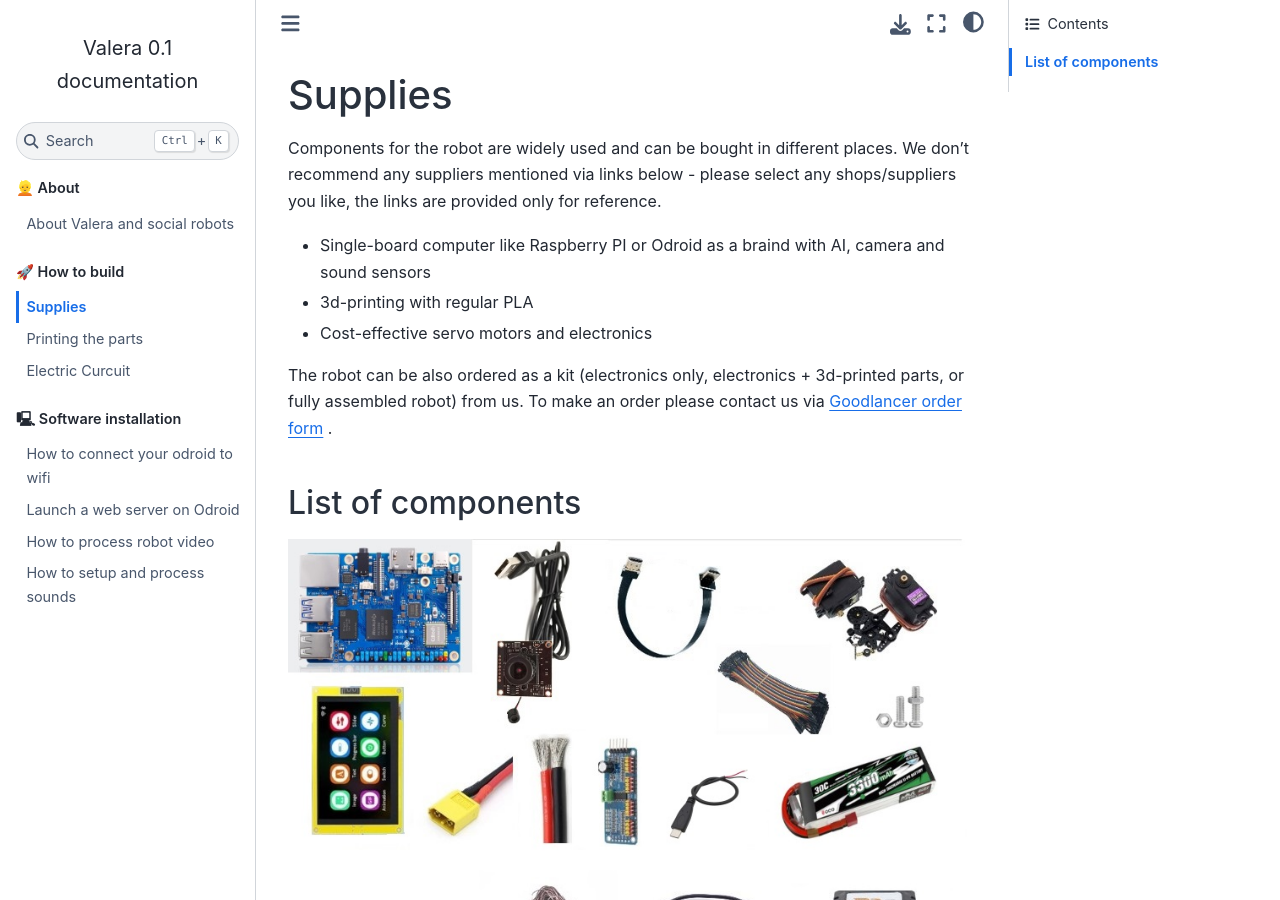
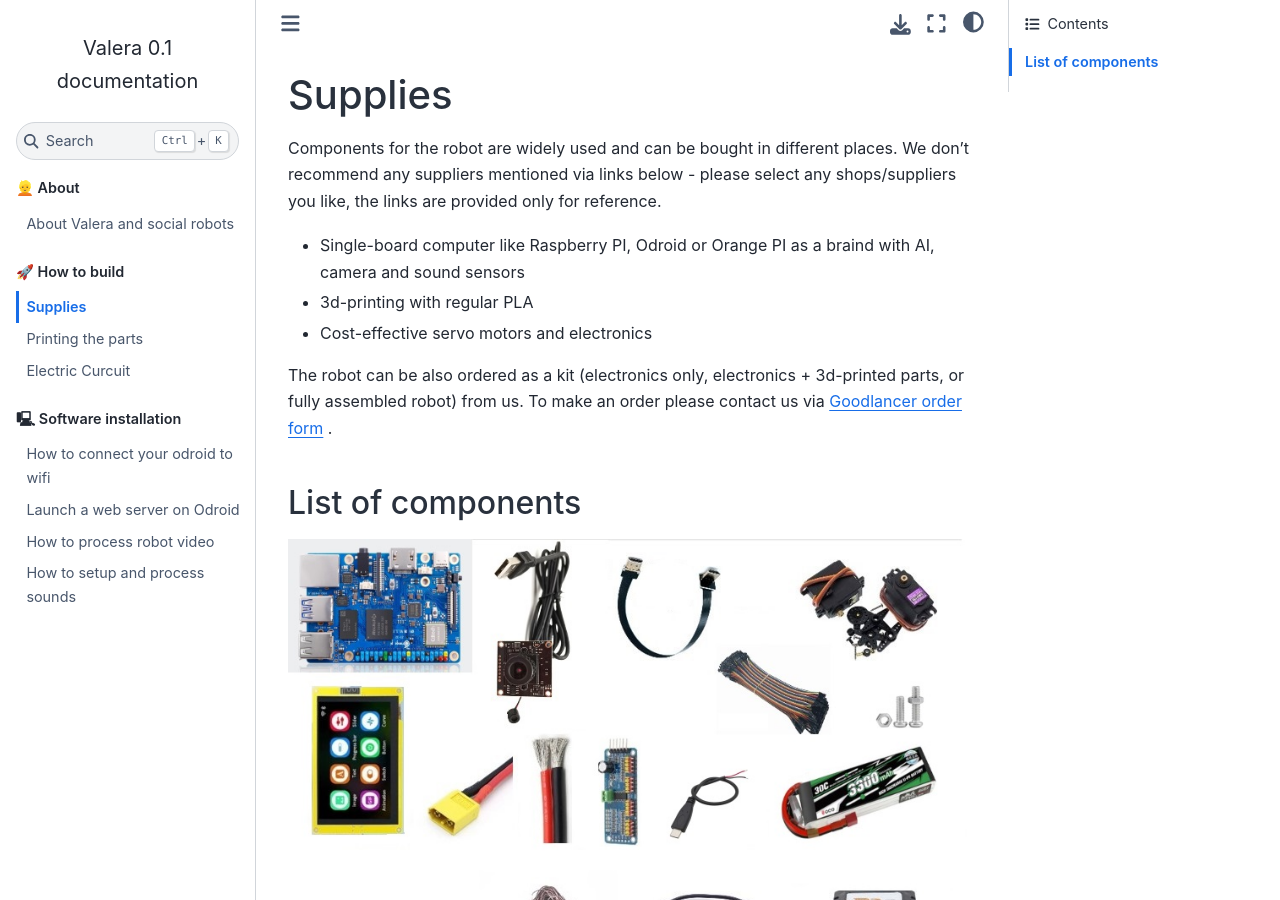
Before and after one commit to goodlancer-org/valera, a Sphinx documentation site: the page built from docs/supplies.rst, in a window 1280 px wide and 900 px high. Built offline with Sphinx 7.4.7 and the Sphinx Book theme 1.1.4, drawn with Linux system fonts in a browser that asks for light colours; pages that are not in the unit, such as notebooks, are missing from menus.

Commit message:
new comment bom

```diff
--- a/docs/supplies.rst
+++ b/docs/supplies.rst
@@ -5,7 +5,7 @@ Components for the robot are widely used and can be bought in different places.
 We don't recommend any suppliers mentioned via links below - please select any shops/suppliers you like,
 the links are provided only for reference.
 
-* Single-board computer like Raspberry PI or Odroid as a braind with AI, camera and sound sensors
+* Single-board computer like Raspberry PI, Odroid or Orange PI as a braind with AI, camera and sound sensors
 * 3d-printing with regular PLA
 * Cost-effective servo motors and electronics
 
```
